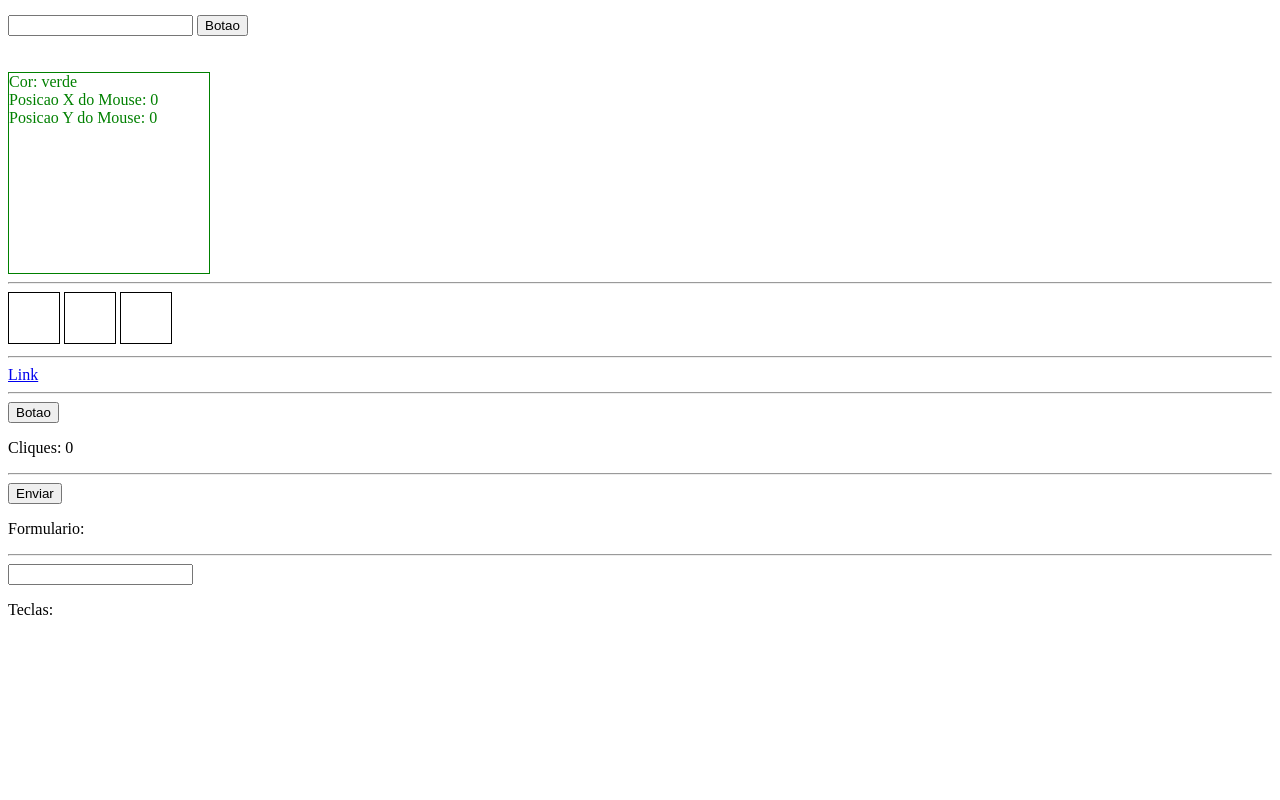
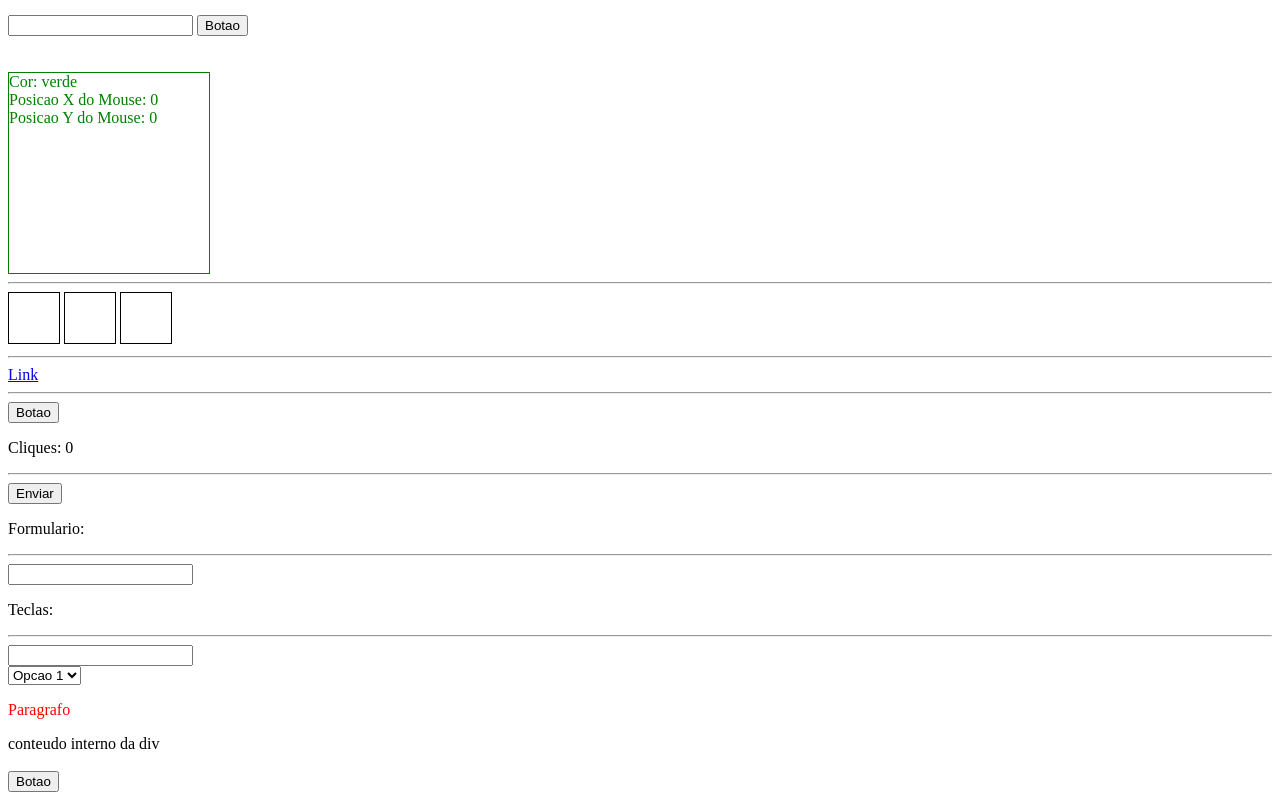
Before and after one commit to diogeneshas/desenvolvimento_web_avancado_vue, a plain HTML site: page index.html in a window 1280 px wide. Shown: the part 375-1175 px from the top of the page. Before the commit the page ends 1010 px from the top, so only its background shows below. Drawn offline with Linux system fonts and the light colour scheme.

Commit message:
feat: Selecionando elementos HTML e suas propriedades por ID

```diff
--- a/index.html
+++ b/index.html
@@ -85,6 +85,18 @@
     <input type="text" @keyup.Shift.Enter="capturandoTeclas($event)">
     <p>Teclas: {{ teclas }}</p>
 
+    <hr>
+    <input type="text" name="" id="inputTexto">
+    <br>
+    <select name="" id="opcoes">
+      <option value="A">Opcao 1</option>
+      <option value="B">Opcao 2</option>
+      <option value="C">Opcao 2</option>
+    </select>
+    <br>
+    <p id="paragrafo" style="color:red">Paragrafo</p>
+    <div id="bloco">conteudo interno da div</div> <br>
+    <button @click="selecionarElementoFilho()">Botao</button>
   </div>
   <script>
 
@@ -171,6 +183,12 @@
         },
         capturandoTeclas(e) {
           this.teclas += e.key
+        },
+        selecionarElementoFilho() {
+          console.log(inputTexto.value)
+          console.log(opcoes.value)
+          console.log(paragrafo.style.color)
+          console.log(bloco.innerHTML)
         }
       }
     })
```
